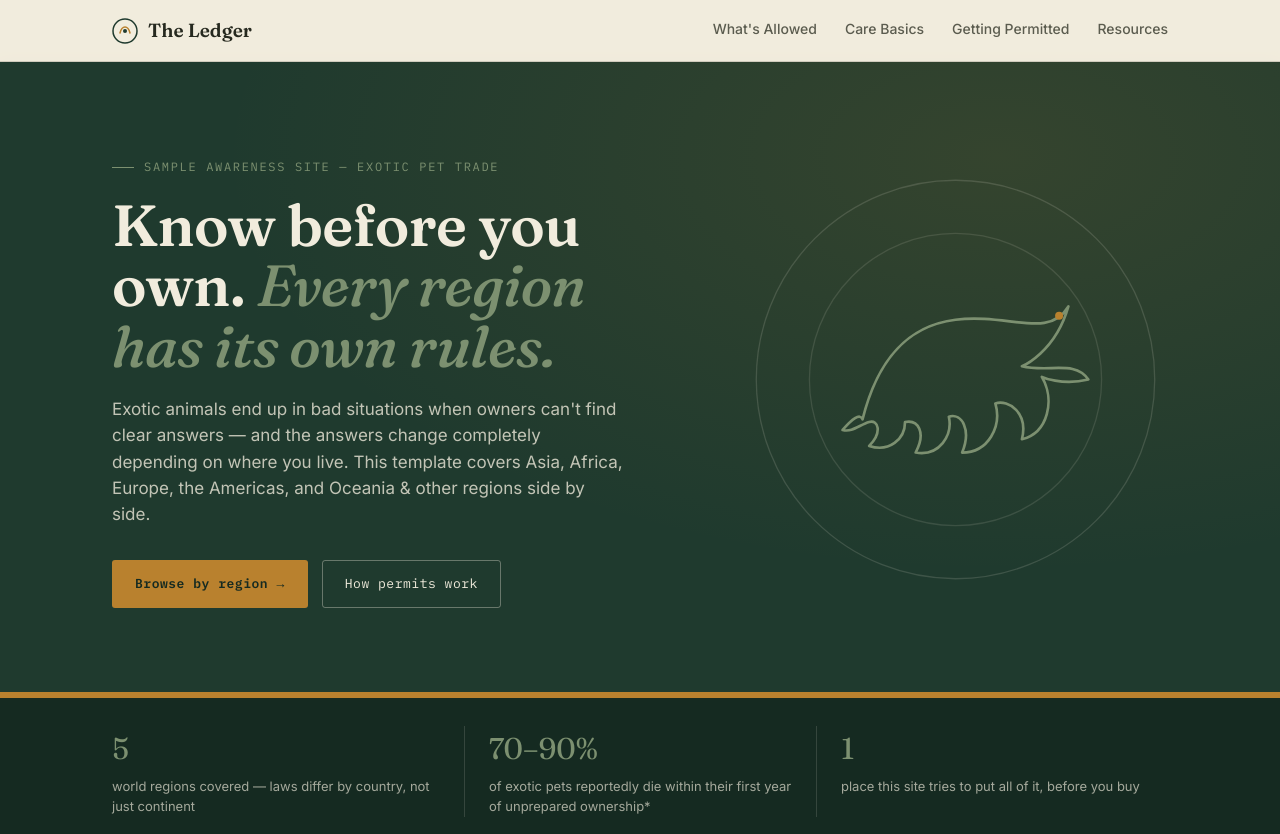
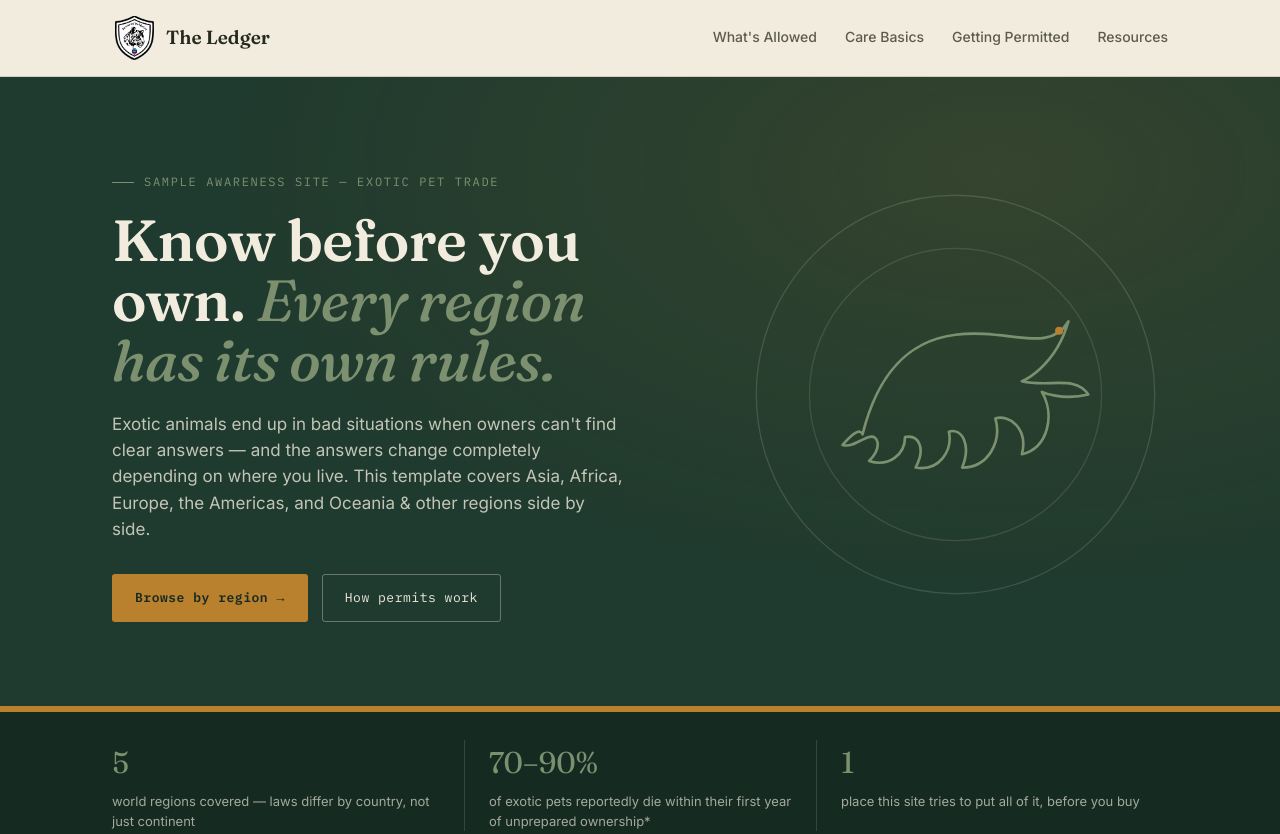
Before and after one commit to itxsamurai/The-ledger, a plain HTML site: page index.html in a window 1280 px wide. Shown: the top 834 px of the page. Drawn offline with Linux system fonts and the light colour scheme.

Commit message:
Update index.html

```diff
--- a/index.html
+++ b/index.html
@@ -58,7 +58,7 @@
   }
   nav .wrap{display:flex; align-items:center; justify-content:space-between; padding-top:16px; padding-bottom:16px;}
   .brand{display:flex; align-items:center; gap:10px; font-family:'Fraunces',serif; font-weight:600; font-size:19px;}
-  .brand .mark{width:26px;height:26px;flex-shrink:0;}
+  .brand .mark{width:44px;height:44px;flex-shrink:0; object-fit:contain; border-radius:4px;}
   .navlinks{display:flex; gap:28px; font-size:14px; font-weight:500;}
   .navlinks a{text-decoration:none; color:var(--ink-soft); border-bottom:1px solid transparent; padding-bottom:2px; transition:border-color .15s, color .15s;}
   .navlinks a:hover{color:var(--ink); border-color:var(--ochre);}
@@ -311,7 +311,8 @@
 <nav>
   <div class="wrap">
     <div class="brand">
-      <svg class="mark" viewBox="0 0 26 26" fill="none"><circle cx="13" cy="13" r="12" stroke="#1F3A2E" stroke-width="1.5"/><path d="M8 15C8 15 9.5 9 13 9C16.5 9 18 15 18 15" stroke="#B9812E" stroke-width="1.5" stroke-linecap="round"/><circle cx="13" cy="13" r="2" fill="#1F3A2E"/></svg>
+      <!-- LOGO: swap the file "logo.png" in this same folder for any image you want. -->
+      <img class="mark" src="logo.png" alt="Site logo">
       The Ledger
     </div>
     <div class="navlinks">
@@ -686,6 +687,5 @@
   })();
 </script>
 
-
 </body>
 </html>
```
